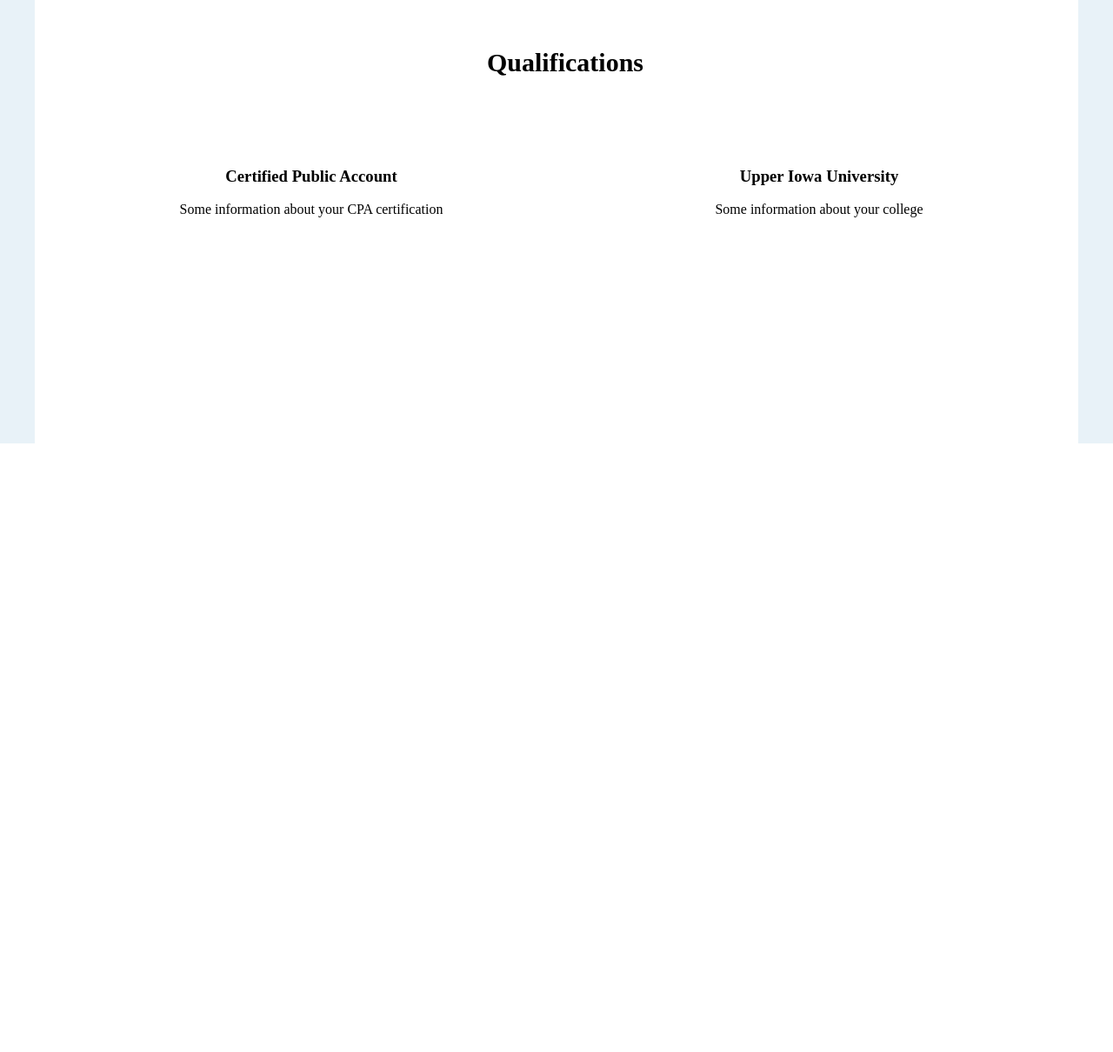
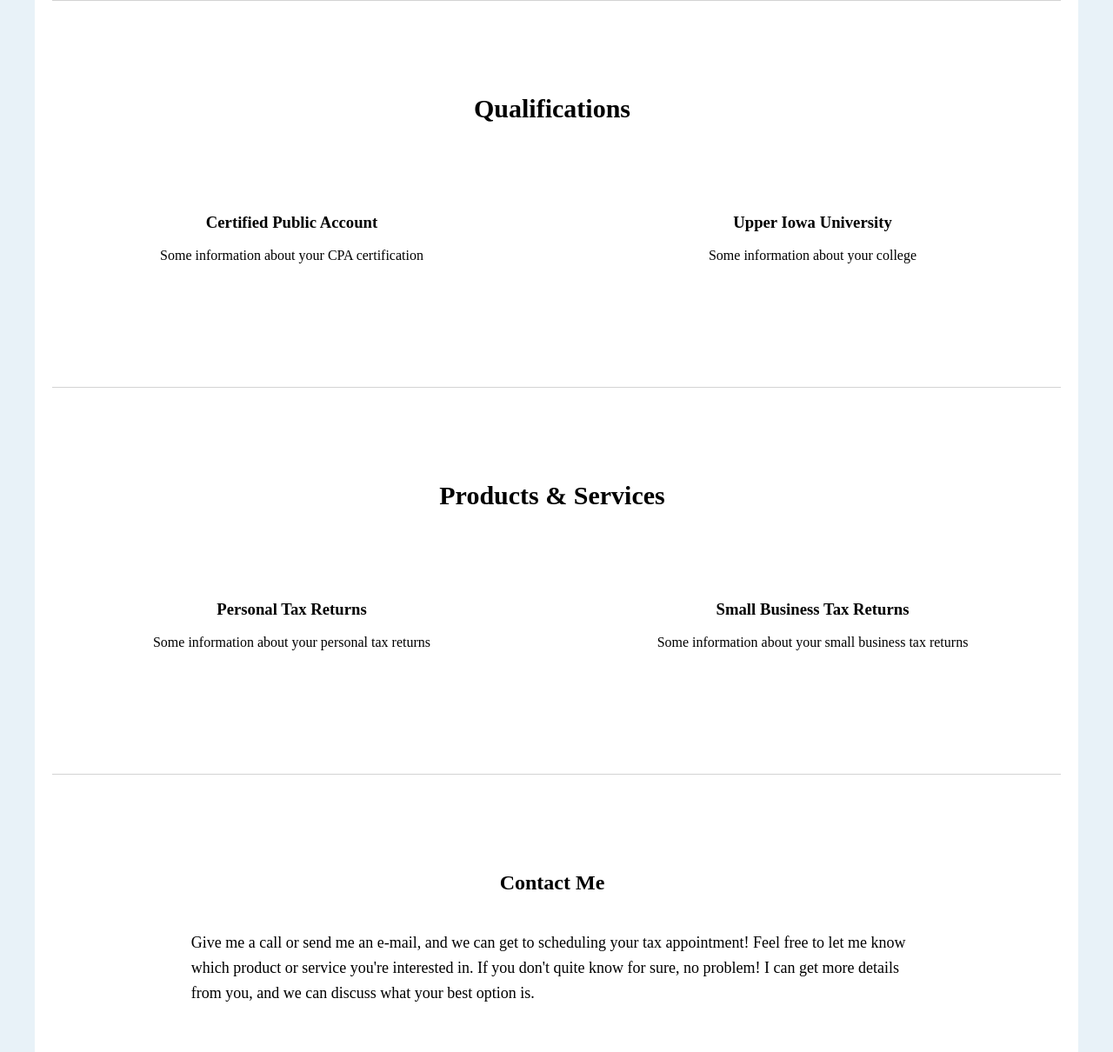
Before and after one commit to WhiteheadAaron/whitehead-tax-service, a PHP site: page / in a window 1280 px wide. Shown: the part 663-1873 px from the top of the page at 87% size. Before the commit the page ends 1173 px from the top, so only its background shows below. Run offline with PHP 8.4, Linux system fonts and the light colour scheme; some libraries are stand-ins or nearby versions.

Commit message:
changed format

```diff
--- a/Public/Scripts/eventHandler.js
+++ b/Public/Scripts/eventHandler.js
@@ -5,11 +5,8 @@
 const eventHandlers = (function() {
 
   function aboutMeHTML() {
-    let output = '';
 
-    if (store.html === 'aboutMe') {
-      output =
-       `<div class="aboutMeGrid">
+    return  `<div class="aboutMeGrid">
        <div class = "aboutHeader">
         <h2>Randy Whitehead</h2>
             <h3>CPA</h3>
@@ -18,6 +15,11 @@
     <div class="aboutInfo">
         <p>My name is Randy, and I have been running my own tax business for people in the greater Madison area for 10? years. My full time day job is working for the City of Madison as a Principal Accountant. I have been working in this role since March of 2004.</p>
     </div>
+    </div>`;
+  }
+
+  function qualificationsHTML() {
+    return `<div class="qualificationsGrid">
     <div class="aboutQualificationsHeader">
         <h2>Qualifications</h2>
     </div>
@@ -31,8 +33,25 @@
     </div>
     </div>`;
   }
-    if (store.html === 'contactMe') {
-      output = `<div class="contactGrid">
+
+  function productsHTML() {
+    return `<div class="productsGrid">
+    <div class="productsHeader">
+    <h2>Products & Services</h2>
+  </div>
+  <div class="productsPersonal">
+    <h3>Personal Tax Returns</h3>
+        <p>Some information about your personal tax returns</p>
+  </div>
+  <div class="productsBusiness">
+    <h3>Small Business Tax Returns</h3>
+        <p>Some information about your small business tax returns</p>
+  </div>
+  </div>`;
+  }
+
+  function contactHTML() {
+    return  `<div class="contactGrid">
     <div class="contactHeader">
         <h2>Contact Me</h2>
     </div>
@@ -53,50 +72,50 @@
     </div>
     </div>`;
   }
-    if (store.html === 'productsAndServices') {
-      output = '<h2>Coming Soon!</h2>';
-    }
-    return output;
-  }
 
   function render() {
-    let pageStuff = aboutMeHTML();
-    console.log(pageStuff);
+    let aboutMeStuff = aboutMeHTML();
+    let qualificationsStuff = qualificationsHTML();
+    let productsStuff = productsHTML();
+    let contactStuff = contactHTML();
 
-    $('.stuff').html(pageStuff);
+    $('#aboutMeStuff').html(aboutMeStuff);
+    $('#qualificationsStuff').html(qualificationsStuff);
+    $('#productsStuff').html(productsStuff);
+    $('#contactStuff').html(contactStuff);
   }
 
 
   function handleAboutMeClicked() {
     $('#about').on('click', event => {
       event.preventDefault();
-      store.html = 'aboutMe';
+      window.location.href = '#aboutMeStuff';
       render();
     });
   }
 
-  function handleProductsAndServicesClicked() {
-    $('#products').on('click', event => {
-      event.preventDefault();
-      store.html = 'productsAndServices';
-      render();
-    });
-  }
+  // function handleProductsAndServicesClicked() {
+  //   $('#products').on('click', event => {
+  //     event.preventDefault();
+  //     // store.html = 'productsAndServices';
+  //     render();
+  //   });
+  // }
 
-  function handleContactMeClicked() {
-    $('#contact').on('click', event => {
-      event.preventDefault();
-      store.html = 'contactMe';
-      render();
-    });
-  }
+  // function handleContactMeClicked() {
+  //   $('#contact').on('click', event => {
+  //     event.preventDefault();
+  //     // store.html = 'contactMe';
+  //     render();
+  //   });
+  // }
 
 
 
   function handleClicks() {
     handleAboutMeClicked();
-    handleProductsAndServicesClicked();
-    handleContactMeClicked();
+    // handleProductsAndServicesClicked();
+    // handleContactMeClicked();
   }
 
   return {
--- a/Public/Styles/index.css
+++ b/Public/Styles/index.css
@@ -28,7 +28,7 @@
 
 .nav {
     display: grid;
-    grid-template-columns: repeat(5, 1fr);
+    grid-template-columns: repeat(6, 1fr);
     grid-auto-rows: auto;
     grid-gap: 5em;
     align-items: center;
@@ -63,24 +63,25 @@
     transform: scale(1.2);
 }
 
-.stuff {
+#stuff {
     width: 100%;
     background-color: white;
     height: auto;
     margin-top: 0;
     padding: 20px;
-    padding-left: 50px;
     padding-top: 100px;
 }
 
 .aboutMeGrid {
     display: grid;
+    width: 100%;
     grid-template-columns: repeat(8, 1fr);
-    grid-template-rows: repeat(10, 50px);
+    grid-template-rows: repeat(5, 50px);
     grid-gap: 3em;
     align-items: center;
     text-align: center;
-    padding-right: 10px;
+    border-bottom: 1px solid lightgrey;
+    margin-bottom: 100px;
 }
 
 .aboutMeImage {
@@ -116,20 +117,32 @@
     line-height: 1.6;
 }
 
+.qualificationsGrid {
+    display: grid;
+    grid-template-columns: repeat(8, 1fr);
+    grid-template-rows: repeat(4, 50px);
+    grid-gap: 3em;
+    align-items: center;
+    text-align: center;
+    padding-right: 10px;
+    border-bottom: 1px solid lightgrey;
+    margin-bottom: 100px;
+}
+
 .aboutQualificationsHeader {
     grid-column: 1 / 9;
-    grid-row: 6 / 7;
+    grid-row: 1 / 2;
     font-size: 20px;
 }
 
 .aboutQualificationCPA {
     grid-column: 1 / 5;
-    grid-row: 7 / 9;
+    grid-row: 2 / 4;
 }
 
 .aboutQualificationCollege {
     grid-column: 5 / 9;
-    grid-row: 7 / 9;
+    grid-row: 2 / 4;
 }
 
 .contactGrid {
@@ -186,3 +199,36 @@
     grid-row: 4 / 6;
     text-align: center;
 }
+
+.productsGrid {
+    display: grid;
+    grid-template-columns: repeat(8, 1fr);
+    grid-template-rows: repeat(4, 50px);
+    grid-gap: 3em;
+    align-items: center;
+    text-align: center;
+    padding-right: 10px;
+    border-bottom: 1px solid lightgrey;
+    margin-bottom: 100px;
+}
+
+.productsHeader {
+    grid-column: 1 / 9;
+    grid-row: 1 / 2;
+    font-size: 20px;
+}
+
+.productsPersonal {
+    grid-column: 1 / 5;
+    grid-row: 2 / 4;
+}
+
+.productsBusiness {
+    grid-column: 5 / 9;
+    grid-row: 2 / 4;
+}
+
+a {
+    text-decoration: none;
+    color: black;
+}
--- a/Public/index.html
+++ b/Public/index.html
@@ -14,13 +14,17 @@
             <div class="nav">
                 <h1 class="header">Whitehead Tax Service</h1>
                 <button id="about" class="nav-button">About Me</button>
-                <button id="products" class="nav-button">Products & Services</button>
-                <button id="contact" class="nav-button">Contact Me</button>
+                <button id="qualifications" class="nav-button"><a href="#qualificationsStuff">Qualifications</a></button>
+                <button id="products" class="nav-button"><a href="#productsStuff">Products & Services</a></button>
+                <button id="contact" class="nav-button"><a href="#contactStuff">Contact Me</a></button>
             </div>
         </nav>
 
-        <div class="stuff">
-
+        <div id="stuff">
+            <div id="aboutMeStuff"></div>
+            <div id="qualificationsStuff"></div>
+            <div id="productsStuff"></div>
+            <div id="contactStuff"></div>
         </div>
     </main>
 
```
Lines whose indentation alone changed are shown as unchanged.
